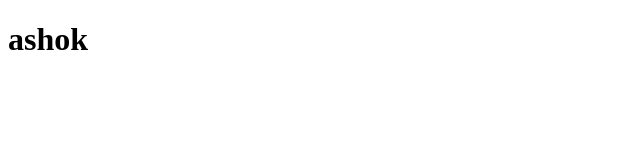
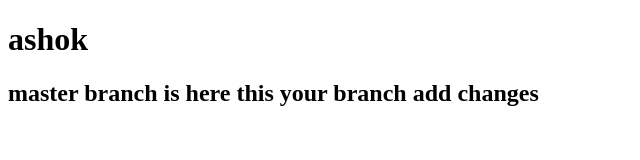
Before and after one commit to Ashok78910/demorepo, a plain HTML site: page index.html in a window 1280 px wide. Shown: the whole page, without its empty margins (0-640 px from the left). Drawn offline with Linux system fonts and the light colour scheme.

Commit message:
broken featuires2222222

```diff
--- a/index.html
+++ b/index.html
@@ -7,5 +7,6 @@
 </head>
 <body>
     <h1>ashok</h1>
+    <h2>master branch is here this your branch add changes</h2>
 </body>
 </html>
```
